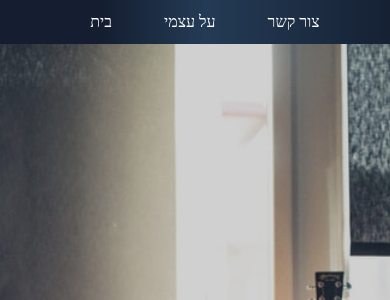
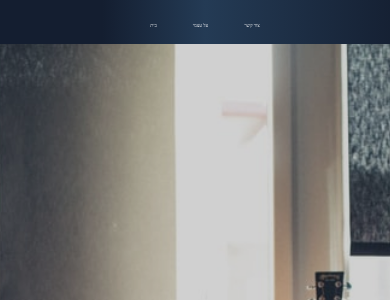
Before and after one commit to DaniMatuko/Jimi-Hendrix, a PHP site: page / in a window 390 px wide. Shown: the top 300 px of the page. Run offline with PHP 8.4, Linux system fonts and the light colour scheme.

Commit message:
fix nav on small screens

```diff
--- a/style.css
+++ b/style.css
@@ -188,7 +188,9 @@
                     height: auto;
                 }
                 .nav-bar ul li a {
-                    font-size: 1rem;
+                    font-size: 0.3rem;
+                    margin-right: 1rem;
+                    margin-left: 1rem;
                 }
                 .nav-bar ul li a:hover {
                     text-shadow: 3px 3px 6px;
```
